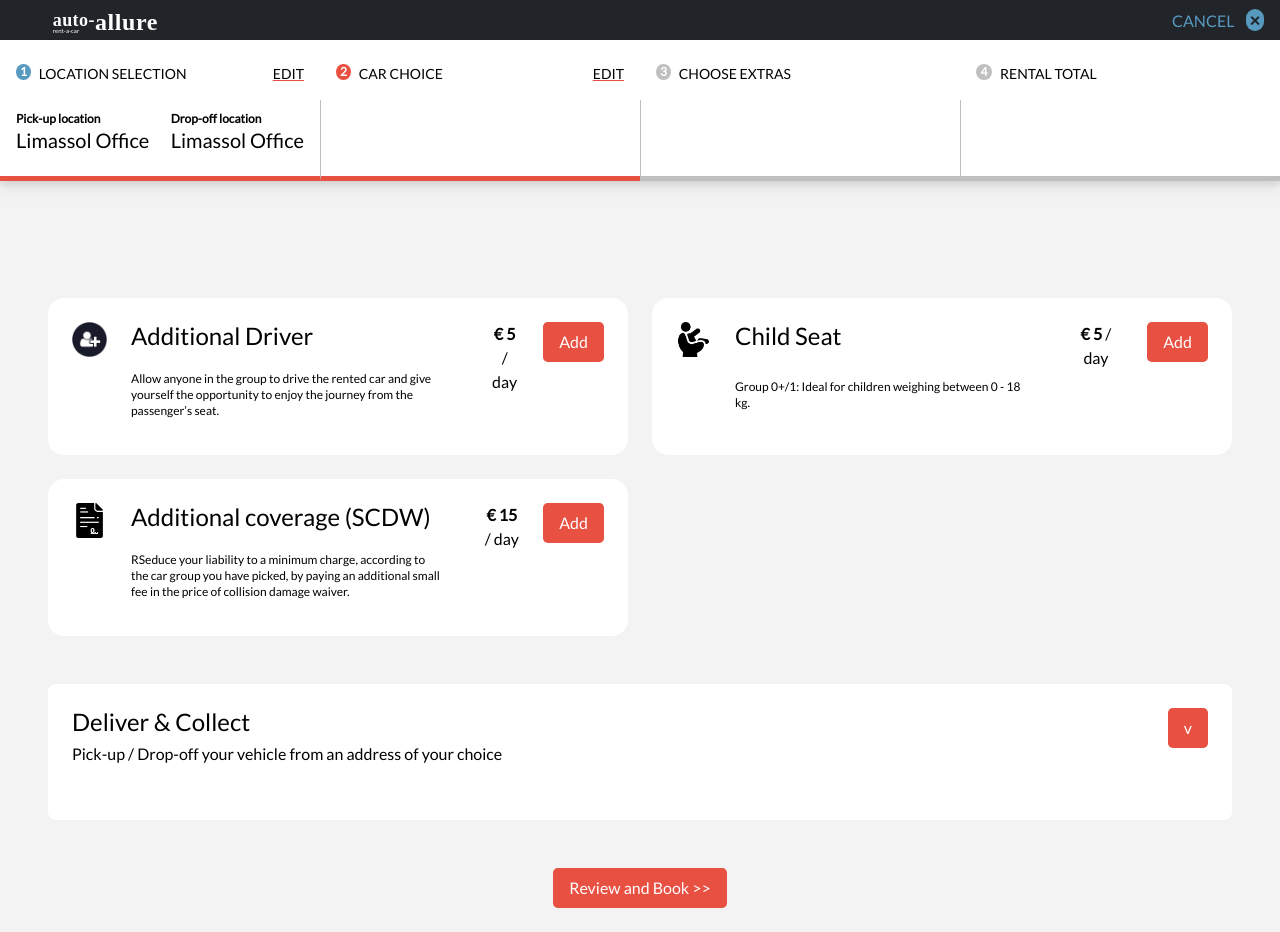
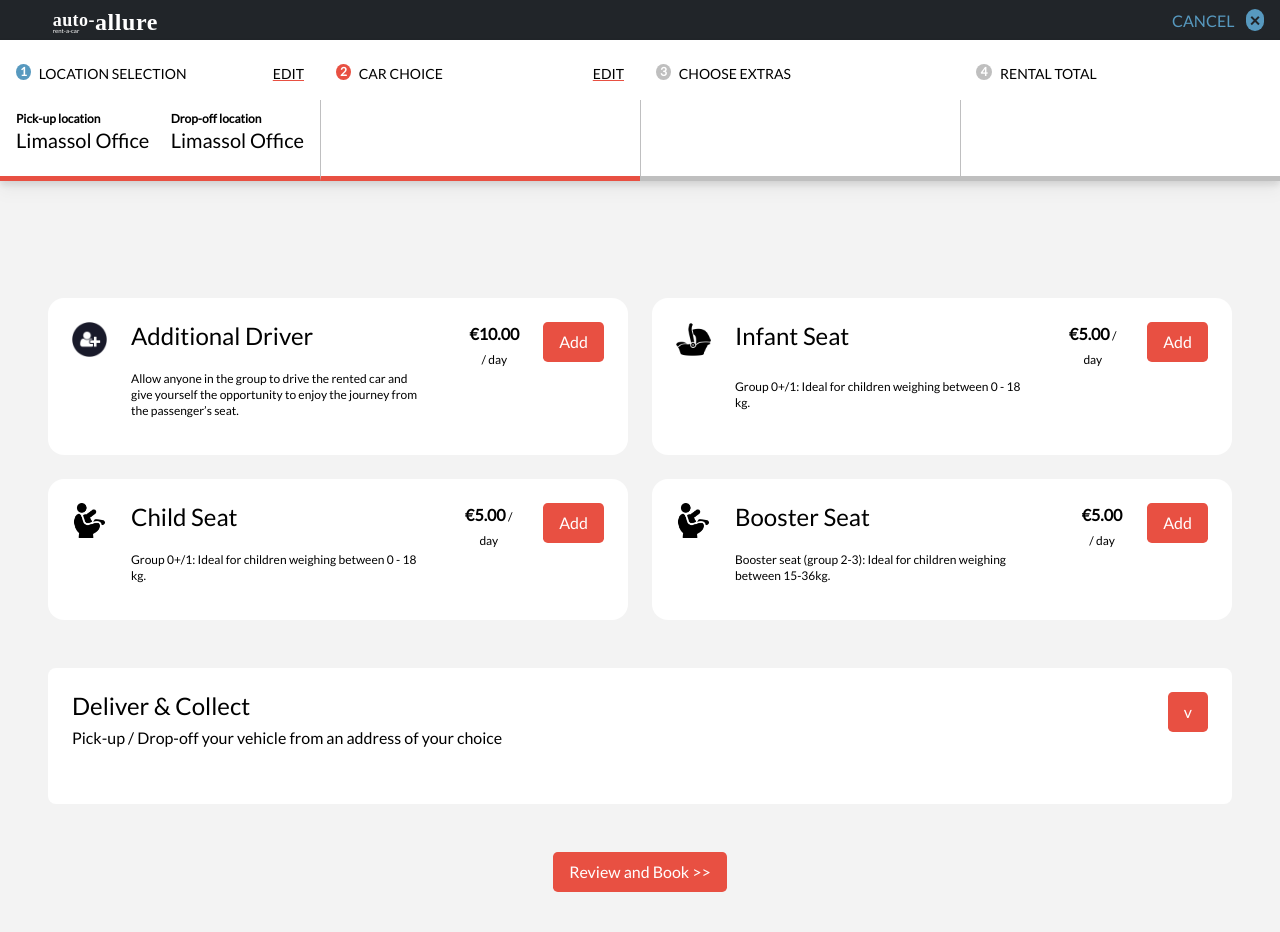
Before and after one commit to alekosomegas/auto-allure, a Next.js app: page /extras in a window 1280 px wide. Before the commit the page ends 908 px from the top, so only its background shows below. Built offline with nearby package versions, Linux system fonts and the light colour scheme; a web font is replaced by a local one.

Commit message:
extras prices

```diff
--- a/src/components/CarListing.jsx
+++ b/src/components/CarListing.jsx
@@ -116,7 +116,7 @@ export default function CarListing( props ) {
                     {showCancelInfo &&
 
                         <div className="absolute z-2 bg-highlight1 text-white bottom-10 left-11 w-32 text-center rounded-lg p-2">
-                            <p>You can cancel your reservation free of charge.</p>
+                            <p>You have the option to cancel your reservation without any charges if you do so at least 2 days prior to the booking date.</p>
                         </div>
                     }
 
--- a/src/components/Extra.jsx
+++ b/src/components/Extra.jsx
@@ -1,5 +1,6 @@
 import React from "react";
 import Image from "next/image";
+import * as utils from '@/utils';
 
 export default function Extra( props ) {
     return (
@@ -22,11 +23,11 @@ export default function Extra( props ) {
 
             <div className="flex max-lg:flex-col">
                 <div className="text-center mx-4">
-                    <strong>€ {props.price}</strong>
-                    <span> / day</span>
+                    <strong>{utils.toCurrency(utils.extrasPrice(props.title,props.days))}</strong>
+                    <span className="text-xs"> / day</span>
                 </div>
 
-                <button onClick={() => props.handleAddExtra(props.title, props.price)} className="h-10">{props.extras[props.title] ? "X" : "Add"}</button>
+                <button onClick={() => props.handleAddExtra(props.title)} className="h-10">{props.extras[props.title] ? "X" : "Add"}</button>
             </div>
         </div>
     )
--- a/src/pages/extras.js
+++ b/src/pages/extras.js
@@ -2,14 +2,32 @@ import React from "react";
 import Steps from "@/components/Steps";
 import Extra from "@/components/Extra";
 import {useRouter} from "next/router"
+import * as utils from '@/utils';
 
 export default function Extras(props) {
-    const [sameReturn, setSameReturn] = React.useState(true)
+    const [sameReturn, setSameReturn] = React.useState(false)
     const [showForm, setShowForm] = React.useState((props.locations.pick === "Other" || props.locations.drop === "Other"))
     const [tempLocationPick, setTempLocationPick] = React.useState(props.locations.pick)
     const [tempLocationDrop, setTempLocationDrop] = React.useState(props.locations.drop)
+    const [tempPickCity, setTempPickCity] = React.useState("Limassol")
+    const [tempDropCity, setTempDropCity] = React.useState("Limassol")
+    const [tempPickCharge, setTempPickCharge] = React.useState()
+    const [tempDropCharge, setTempDropCharge] = React.useState()
+    const [submitted, setSubmitted] = React.useState(false)
 
     const router = useRouter();
+
+    React.useEffect(() => {
+        if (sameReturn) {setTempDropCity(tempPickCity)}
+    }, [tempPickCity])
+
+    let tempLocations = {pick: tempLocationPick , drop: tempLocationDrop}
+    React.useEffect(() => {
+        tempLocations = {pick: tempLocationPick , drop: tempLocationDrop}
+        setTempPickCharge((utils.airportDelivery(tempLocations, tempPickCity, tempDropCity)["Pick-up charge"]))
+        setTempDropCharge((utils.airportDelivery(tempLocations, tempPickCity, tempDropCity)["Drop-off charge"]))
+    }, [tempLocationPick, tempLocationDrop, tempPickCity, tempDropCity])
+
 
     function handleSubmitAddress(event) {
         event.preventDefault()
@@ -22,26 +40,42 @@ export default function Extras(props) {
             }
         })
 
+        props.setDelivery(prev => {
+            return {
+                ...utils.airportDelivery(tempLocations, tempPickCity, tempDropCity)
+            }
+        })
 
-        // props.setDelivery(prev => {
-        //     return {
-        //         ...prev,
-        //         [title] : price
-        //     }
-        // })
-
+        setSubmitted(!submitted)
     }
 
     function handleNextStep() {
+        if(props.locations.pick === "Other" || props.locations.drop === "Other") {
+            if(!submitted) {
+                alert("Please fill in address")
+                return
+            }
+        }
         props.setStep(4)
         router.push("/review")
     }
 
-    function handleAddExtra(title, price) {
+    React.useEffect(() => {
+        Object.keys(props.extras).map(key => {
+            props.setExtras(prev => {
+                return {
+                    ...prev,
+                    [key] : utils.extrasPrice(key,props.carsResults.days)
+                }
+            })
+        })}
+    , [props.carsResults.days])
+
+    function handleAddExtra(title) {
         props.setExtras(prev => {
             return {
                 ...prev,
-                [title] : prev[title] ? false : price //!prev[title]
+                [title] : prev[title] ? false : utils.extrasPrice(title, props.carsResults.days) //!prev[title]
             }
         })
     }
@@ -65,7 +99,7 @@ export default function Extras(props) {
                 <div>
                     <Extra
                         title={"Additional Driver"}
-                        price={5}
+                        days={props.carsResults.days}
                         icon={"/icons/icon-add-driver.png"}
                         info={"Allow anyone in the group to drive the rented car and give yourself the opportunity to enjoy the journey from the passenger’s seat."}
                         handleAddExtra={handleAddExtra}
@@ -74,8 +108,18 @@ export default function Extras(props) {
                 </div>
                 <div>
                     <Extra
+                        title={"Infant Seat"}
+                        days={props.carsResults.days}
+                        icon={"/icons/infant.png"}
+                        info={"Group 0+/1: Ideal for children weighing between 0 - 18 kg."}
+                        handleAddExtra={handleAddExtra}
+                        extras={props.extras}
+                    />
+                </div>
+                <div>
+                    <Extra
                         title={"Child Seat"}
-                        price={5}
+                        days={props.carsResults.days}
                         icon={"/icons/baby.png"}
                         info={"Group 0+/1: Ideal for children weighing between 0 - 18 kg."}
                         handleAddExtra={handleAddExtra}
@@ -84,10 +128,10 @@ export default function Extras(props) {
                 </div>
                 <div>
                     <Extra
-                        title={"Additional coverage (SCDW)"}
-                        price={15}
-                        icon={"/icons/file.png"}
-                        info={"RSeduce your liability to a minimum charge, according to the car group you have picked, by paying an additional small fee in the price of collision damage waiver."}
+                        title={"Booster Seat"}
+                        days={props.carsResults.days}
+                        icon={"/icons/baby.png"}
+                        info={"Booster seat (group 2-3): Ideal for children weighing between 15-36kg."}
                         handleAddExtra={handleAddExtra}
                         extras={props.extras}
                     />
@@ -96,7 +140,7 @@ export default function Extras(props) {
 
             {
             <div>
-                <form onSubmit={handleSubmitAddress} className="bg-white rounded-lg m-5 p-4 max-md:flex max-md:flex-col">
+                <form onChange={() => {setSubmitted(false)}} onSubmit={handleSubmitAddress} className="bg-white rounded-lg m-5 p-4 max-md:flex max-md:flex-col">
                     <div className="col-span-2  mb-4 flex justify-between">
                         <div className="flex flex-col">
                             <h4>Deliver & Collect</h4>
@@ -106,7 +150,9 @@ export default function Extras(props) {
                     </div>
 
                     {showForm &&
-                    <div className=" grid grid-cols-2 gap-4 ">
+                    <>
+                    <div className=" grid grid-cols-2 gap-4  max-md:flex max-md:flex-col">
+                    <fieldset className="col-span-2 grid grid-cols-2 gap-4 max-md:flex max-md:flex-col" disabled={submitted ? true : false}>
                         <div className="flex flex-col text-sm">
                             <div className="flex justify-between">
                                 <strong className="mb-2">Pick-up Location</strong>
@@ -118,14 +164,13 @@ export default function Extras(props) {
                                 </select>
                             </div>
 
-
                             {
                             (tempLocationPick === "Other") &&
                             <div className="flex flex-col">
                                 <label for="address">Address</label>
                                 <input id="address" required type="text"></input>
                                 <label>City</label>
-                                <select>
+                                <select defaultValue={tempDropCity} onChange={event => {setTempPickCity(event.target.value)}}>
                                     <option>Limassol</option>
                                     <option>Nicosia</option>
                                     <option>Larnaca</option>
@@ -136,6 +181,7 @@ export default function Extras(props) {
                                 <input id="postal" required type="text"></input>
                                 <label for="notes">Notes</label>
                                 <textarea id="notes" type="text"></textarea>
+                                <span className="mt-4 mb-6"><strong>{utils.toCurrency(tempPickCharge)}</strong><small className="text-xs">{tempPickCharge !== 0 && " charge"}</small></span>
                             </div>
                             }
                         </div>
@@ -165,7 +211,7 @@ export default function Extras(props) {
                                 <label for="address">Address</label>
                                 <input id="address" required type="text"></input>
                                 <label>City</label>
-                                <select>
+                                <select defaultValue={tempDropCity} onChange={event => {setTempDropCity(event.target.value)}}>
                                     <option>Limassol</option>
                                     <option>Nicosia</option>
                                     <option>Larnaca</option>
@@ -176,25 +222,27 @@ export default function Extras(props) {
                                 <input id="postal" required type="text"></input>
                                 <label for="notes">Notes</label>
                                 <textarea id="notes" type="text"></textarea>
+                                <span className="mt-4 mb-6" ><strong>{utils.toCurrency(tempDropCharge)}</strong><small className="text-xs">{tempDropCharge !== 0 && " charge"}</small></span>
                                 </div>
                             }
 
                         </div>
-                        <span><strong>€ 20 </strong><small className="text-xs">extra</small></span>
+                        </fieldset>
                         <button className={`col-span-2
-                            ${(tempLocationPick !== props.locations.pick || tempLocationDrop !== props.locations.drop) ?
+                            ${(tempLocationPick !== props.locations.pick || tempLocationDrop !== props.locations.drop || tempLocationPick === "Other" || tempLocationDrop === "Other") ?
                                 "" :
-                                "hidden"
+                                ""
                             }
-                            `}>Sumbit</button>
+                            `}>{submitted ? "Edit" : "Submit"}</button>
 
                     </div>
+                    </>
                     }
                 </form>
             </div>
             }
             <div className="w-full flex justify-center">
-                <button onClick={handleNextStep} className=" ">Review and Book {" >>"}</button>
+                <button onClick={handleNextStep} className="mb-10 max-md:w-full mx-5">Review and Book {" >>"}</button>
             </div>
         </div>
     )
--- a/src/pages/index.js
+++ b/src/pages/index.js
@@ -50,7 +50,7 @@ export default function Home({ dateRange, setDateRange, carsResults, setCarsResu
         <p>Welcome to <strong>Allure Luxury Car Rentals</strong>, the best choice for <strong>car rental in Limassol. </strong>
         We offer a wide range of vehicles, from <strong>economy</strong> to <strong>luxury</strong>, to suit your needs and budget.
         <br/><br/>
-        We are based in Leoforos Amathous 32, Limassol but we also offer <strong>free pick up and drop off</strong> at any address in the city. You can also pick up or drop off your car at other locations in Cyprus, including airports, for a small fee.
+        We are based in Leoforos Amathous 32, Limassol but we also offer <strong>delivery and collectionf</strong>at other locations in Cyprus, including airports, for a small fee.
         We have no hidden charges, and we guarantee the best price for your car rental in Limassol.
 
         You can book your car online easily and securely through our website, or you can contact us by phone or email if you have any questions or special requests. We are available 24/7 to assist you with your car rental needs.
--- a/src/pages/results.js
+++ b/src/pages/results.js
@@ -22,6 +22,10 @@ export default function Results( props ) {
                 setLocations={props.setLocations}
             />
 
+            <div className="filter h-11">
+
+            </div>
+
             <div className="cars grid grid-cols-1 md:grid-cols-2 lg:grid-cols-3 gap-6 mx-10">
                 {items}
             </div>
--- /dev/null
+++ b/src/utils.js
@@ -0,0 +1,76 @@
+export function airportDelivery(locations, pickCity, dropCity) {
+    let deliveries = {}
+    if(locations.pick === "Larnaka Airport") deliveries["Pick-up charge"] = 70
+    if(locations.drop === "Larnaka Airport") deliveries["Drop-off charge"] = 70
+    if(locations.pick === "Paphos Airport") deliveries["Pick-up charge"] = 70
+    if(locations.drop === "Paphos Airport") deliveries["Drop-off charge"] = 70
+
+
+    if(locations.pick === "Other") {
+        switch (pickCity) {
+            case "Limassol":
+                deliveries["Pick-up charge"] = 0
+                break
+            case "Larnaca":
+                deliveries["Pick-up charge"] = 70
+                break
+            case "Paphos":
+                deliveries["Pick-up charge"] = 70
+                break
+            case "Nicosia":
+                deliveries["Pick-up charge"] = 80
+                break
+            case "Famagusta":
+                deliveries["Pick-up charge"] = 80
+                break
+        }
+    }
+    if(locations.drop === "Other") {
+        switch (dropCity) {
+            case "Limassol":
+                deliveries["Drop-off charge"] = 0
+                break
+            case "Larnaca":
+                deliveries["Drop-off charge"] = 70
+                break
+            case "Paphos":
+                deliveries["Drop-off charge"] = 70
+                break
+            case "Nicosia":
+                deliveries["Drop-off charge"] = 80
+                break
+            case "Famagusta":
+                deliveries["Drop-off charge"] = 80
+                break
+        }
+    }
+
+    return deliveries
+}
+
+export function toCurrency(number) {
+    if (isNaN(number)) return
+    return number.toLocaleString(undefined, { style: 'currency', currency: 'EUR' })
+}
+
+function getMaxPrice(key) {
+    switch (key) {
+        case "Additional Driver":
+            return 10
+        case "Infant Seat":
+            return 5
+        case "Child Seat":
+            return 5
+        case "Booster Seat":
+            return 5
+
+    }
+}
+
+export function extrasPrice(key, days) {
+    let max = getMaxPrice(key)
+    if(days < 3) return max
+    if(days < 8) return max * 6/10
+    if(days < 15) return max / 2
+    return max * 2/5
+}
```
Also changed, not shown: src/components/CarBook.jsx (+8 -11 lines), src/components/Steps.jsx (+4 -3 lines), public/icons/infant.png (added).
